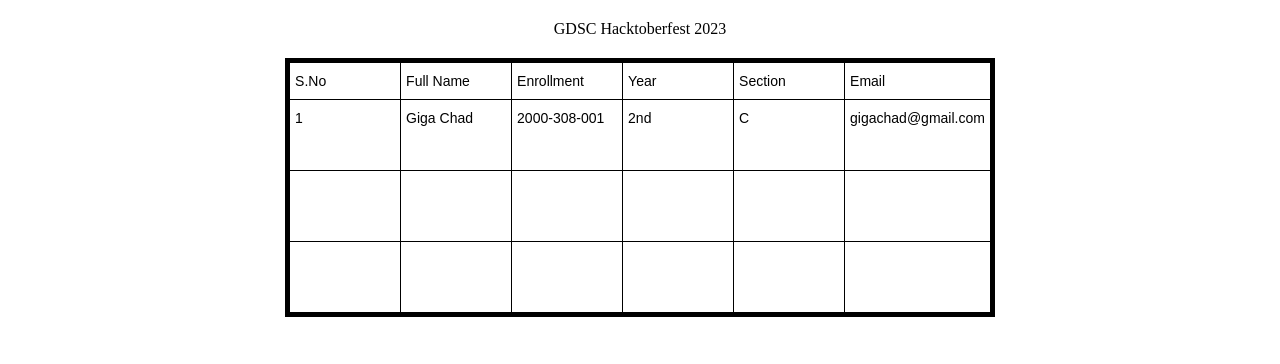
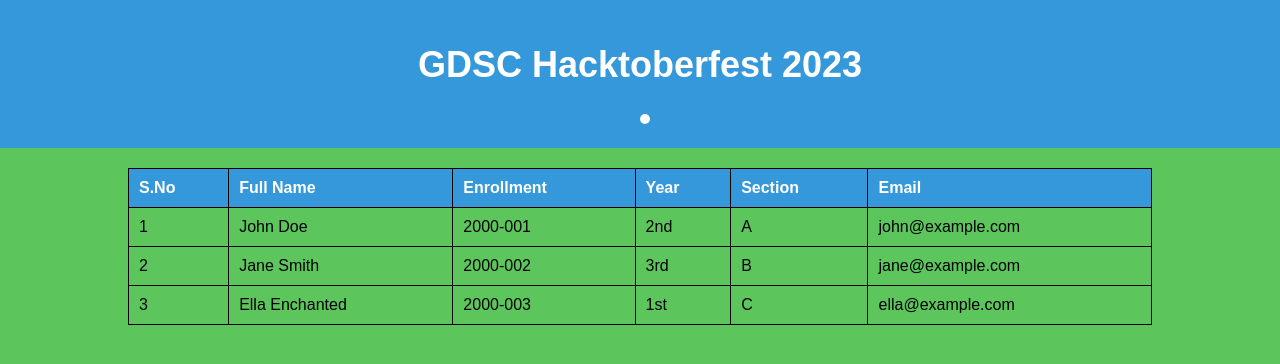
Before and after one commit to gdscjh/Hacktoberfest-2023, a plain HTML site: page index.html in a window 1280 px wide. Drawn offline with Linux system fonts and the light colour scheme.

Commit message:
Changed the background and applied some animation

```diff
--- a/index.html
+++ b/index.html
@@ -5,52 +5,16 @@
     <meta charset="UTF-8">
     <meta http-equiv="X-UA-Compatible" content="IE=edge">
     <meta name="viewport" content="width=device-width, initial-scale=1.0">
+    <link rel="stylesheet" href="style.css">
     <title>GDSC Hacktoberfest</title>
-    <link rel="stylesheet" href="style.css">
 </head>
 
 <body>
-    <div class="head">GDSC Hacktoberfest 2023</div>
-    <style type="text/css">
-        .tg {
-            border-collapse: collapse;
-            border-spacing: 0;
-        }
-
-        .tg td {
-            border-color: black;
-            border-style: solid;
-            border-width: 1px;
-            font-family: Arial, sans-serif;
-            font-size: 14px;
-            overflow: hidden;
-            padding: 10px 5px;
-            word-break: normal;
-        }
-
-        .tg th {
-            border-color: black;
-            border-style: solid;
-            border-width: 1px;
-            font-family: Arial, sans-serif;
-            font-size: 14px;
-            font-weight: normal;
-            overflow: hidden;
-            padding: 10px 5px;
-            word-break: normal;
-        }
-
-        .tg .tg-0pky {
-            border-color: inherit;
-            text-align: left;
-            vertical-align: top
-        }
-
-        .tg .tg-0lax {
-            text-align: left;
-            vertical-align: top
-        }
-    </style>
+    <div class="header">
+        <h1 class="loading-text">GDSC Hacktoberfest 2023</h1>
+        <div class="loader"></div>
+    </div>
+    <div class="table-container">
         <table class="tg">
             <thead>
                 <tr>
@@ -65,30 +29,31 @@
             <tbody>
                 <tr>
                     <td class="tg-0pky">1</td>
-                <td class="tg-0pky">Giga Chad</td>
-                <td class="tg-0pky">2000-308-001</td>
-                <td class="tg-0pky">2nd </td>
-                <td class="tg-0pky">C</td>
-                <td class="tg-0lax">gigachad@gmail.com</td>
+                    <td class="tg-0pky">John Doe</td>
+                    <td class="tg-0pky">2000-001</td>
+                    <td class="tg-0pky">2nd</td>
+                    <td class="tg-0pky">A</td>
+                    <td class="tg-0lax">john@example.com</td>
                 </tr>
                 <tr>
-                <td class="tg-0pky"></td>
-                <td class="tg-0pky"></td>
-                <td class="tg-0pky"></td>
-                <td class="tg-0pky"></td>
-                <td class="tg-0pky"></td>
-                <td class="tg-0lax"></td>
+                    <td class="tg-0pky">2</td>
+                    <td class="tg-0pky">Jane Smith</td>
+                    <td class="tg-0pky">2000-002</td>
+                    <td class="tg-0pky">3rd</td>
+                    <td class="tg-0pky">B</td>
+                    <td class="tg-0lax">jane@example.com</td>
                 </tr>
                 <tr>
-                <td class="tg-0pky"></td>
-                <td class="tg-0pky"></td>
-                <td class="tg-0pky"></td>
-                <td class="tg-0pky"></td>
-                <td class="tg-0pky"></td>
-                <td class="tg-0lax"></td>
+                    <td class="tg-0pky">3</td>
+                    <td class="tg-0pky">Ella Enchanted</td>
+                    <td class="tg-0pky">2000-003</td>
+                    <td class="tg-0pky">1st</td>
+                    <td class="tg-0pky">C</td>
+                    <td class="tg-0lax">ella@example.com</td>
                 </tr>
             </tbody>
         </table>
+    </div>
 </body>
 
 </html>
--- a/style.css
+++ b/style.css
@@ -1,15 +1,84 @@
-td {
-    width: 100px;
-    height: 50px;
+body {
+    font-family: Arial, sans-serif;
+    background-color: #5cc65c;
+    margin: 0;
+    padding: 0;
 }
 
-table {
-    border-collapse: collapse;
-    border: 5px solid black;
-    margin: 0 auto;
+.header {
+    text-align: center;
+    padding: 20px;
+    background-color: #3498db;
+    color: white;
+    position: relative;
 }
 
-.head {
-   text-align: center;
-   margin: 20px;
+.header h1 {
+    font-size: 36px;
+    transition: color 0.5s; /* Transition for text color */
 }
+
+/* Loading animation */
+.loader {
+    display: inline-block;
+    width: 10px;
+    height: 10px;
+    background-color: white;
+    margin-left: 10px;
+    border-radius: 50%;
+    animation: pulse 1s linear infinite; /* Loading animation */
+}
+
+@keyframes pulse {
+    0%, 100% {
+        transform: scale(1);
+    }
+    50% {
+        transform: scale(1.1);
+    }
+}
+
+.header h1 {
+    font-size: 36px;
+}
+
+.table-container {
+    display: flex;
+    justify-content: center;
+    align-items: center;
+    margin-top: 20px;
+}
+
+.tg {
+    border-collapse: collapse;
+    border-spacing: 0;
+    width: 80%;
+    transition: background-color 0.3s;
+}
+
+.tg td, .tg th {
+    border: 1px solid black;
+    padding: 10px;
+    text-align: center;
+}
+
+.tg th {
+    background-color: #3498db;
+    color: white;
+}
+
+.tg .tg-0pky {
+    text-align: left;
+    vertical-align: top;
+}
+
+.tg .tg-0lax {
+    text-align: left;
+    vertical-align: top;
+}
+
+/* Hover effect */
+.tg tbody tr:hover {
+    background-color: #a6ffa1;
+    transition: background-color 0.3s;
+}
```
Lines whose indentation alone changed are shown as unchanged.
